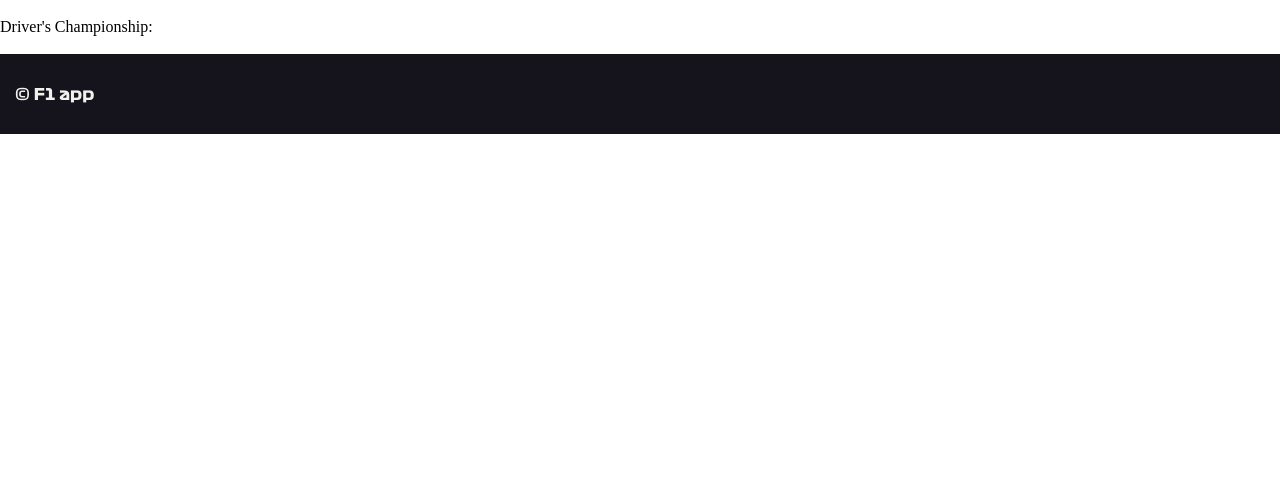
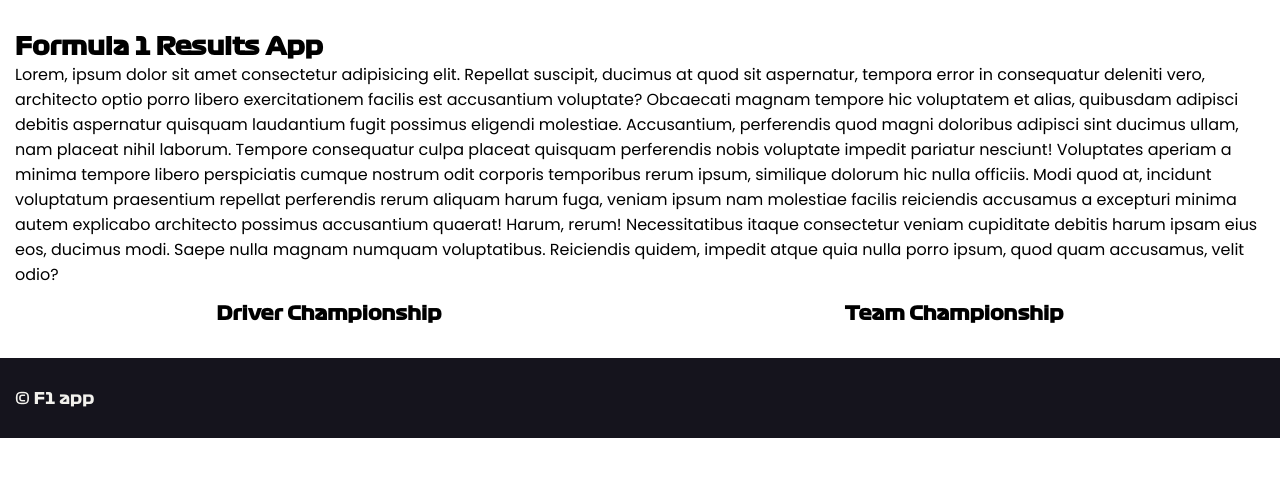
Before and after one commit to OhmniD/CodeClan_Week05_Full_Stack_Solo_Project, a Flask app: page / in a window 1280 px wide. Shown: the part 80-557 px from the top of the page. Run offline with Flask 2, Linux system fonts and the light colour scheme; data that the repository does not hold is empty; some libraries are stand-ins or nearby versions; some web fonts are replaced.

Commit message:
basic styling of main page

```diff
--- a/static/css/style.css
+++ b/static/css/style.css
@@ -29,16 +29,20 @@ header, footer {
     background-color: #15141D;
 }
 
+
 header > h1, footer {
     color: #F2F1ED;
     /* text-shadow: 0 0 1px black, 0 0 1px black, 0 0 1px black, 0 0 1px black; */
     font-family: "Formula1-Bold";
 }
 
+h2, h3 {
+    font-family: "Formula1-Bold";
+}
+
 #header-menu > ul {
     display: flex;
     flex-direction: row;
-    list-style-type: none;
 }
 
 #header-menu > ul > li {
@@ -58,3 +62,14 @@ header > h1, footer {
     background-color: #e00600;
     transition: 0.3s;
 }
+
+main {
+    padding: 15px;
+    font-family: "Poppins";
+}
+
+.championship-results {
+    display: flex;
+    margin-top: 15px;
+    justify-content: space-around;
+}
--- a/templates/index.html
+++ b/templates/index.html
@@ -2,18 +2,31 @@
 
 {% block content %}
 
+<h2>Formula 1 Results App</h2>
 <section>
-    <p>Driver's Championship:</p>
+    <p>Lorem, ipsum dolor sit amet consectetur adipisicing elit. Repellat suscipit, ducimus at quod sit aspernatur, tempora error in consequatur deleniti vero, architecto optio porro libero exercitationem facilis est accusantium voluptate?
+    Obcaecati magnam tempore hic voluptatem et alias, quibusdam adipisci debitis aspernatur quisquam laudantium fugit possimus eligendi molestiae. Accusantium, perferendis quod magni doloribus adipisci sint ducimus ullam, nam placeat nihil laborum.
+    Tempore consequatur culpa placeat quisquam perferendis nobis voluptate impedit pariatur nesciunt! Voluptates aperiam a minima tempore libero perspiciatis cumque nostrum odit corporis temporibus rerum ipsum, similique dolorum hic nulla officiis.
+    Modi quod at, incidunt voluptatum praesentium repellat perferendis rerum aliquam harum fuga, veniam ipsum nam molestiae facilis reiciendis accusamus a excepturi minima autem explicabo architecto possimus accusantium quaerat! Harum, rerum!
+    Necessitatibus itaque consectetur veniam cupiditate debitis harum ipsam eius eos, ducimus modi. Saepe nulla magnam numquam voluptatibus. Reiciendis quidem, impedit atque quia nulla porro ipsum, quod quam accusamus, velit odio?</p>
+</section>
+<section class="championship-results">
+    <div class="driver-championship">
+        <h3>Driver Championship</h3>
         <ol>
             {% for driver in driver_championship %}
             <li>{{ driver.name }} - {{ driver.championship_points }} points</li>
             {% endfor %}
         </ol>
+    </div>
+    <div class="team-championship">
+        <h3>Team Championship</h3>
         <ol>
             {% for team in team_championship %}
             <li>{{ team.name }} - {{ team.championship_points }} points</li>
             {% endfor %}
         </ol>
+    </div>
 </section>
 
 {% endblock %}
```
Lines whose indentation alone changed are shown as unchanged.
